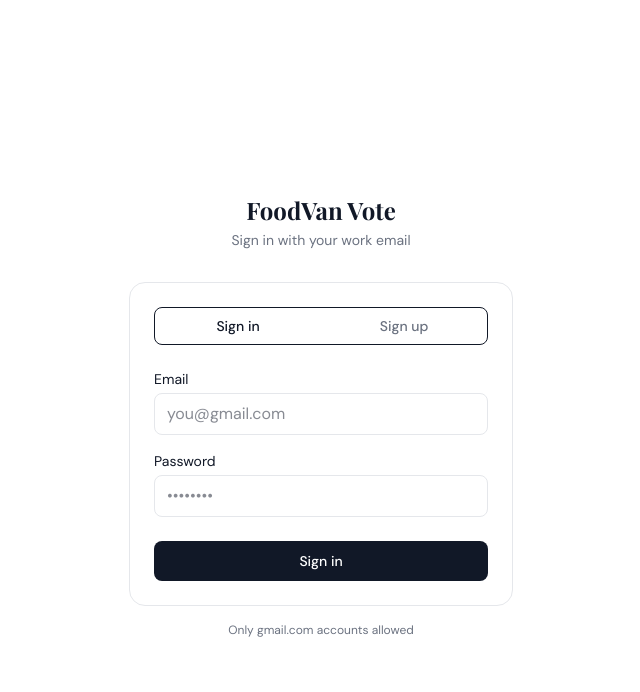
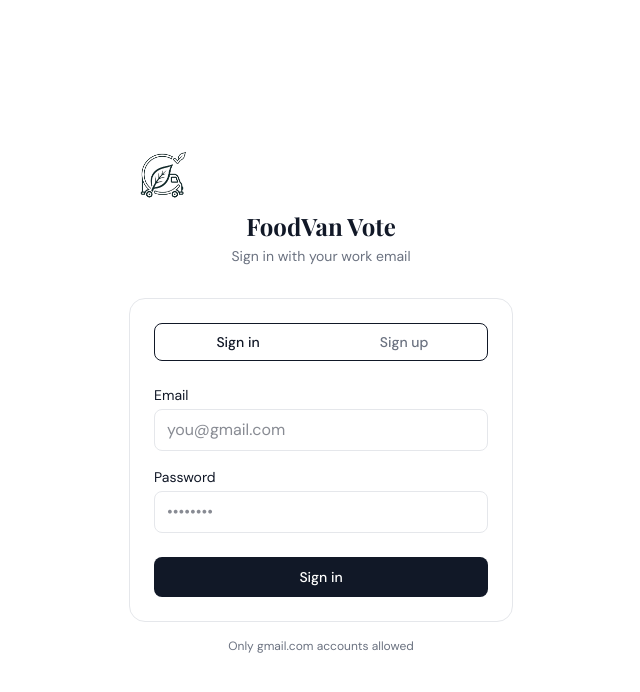
Before and after one commit to sajeeb-me/food-van-vote, a Next.js app: page / in a window 1280 px wide. Shown: the top 692 px of the page, without its empty margins (319-959 px from the left). Built offline with nearby package versions, Linux system fonts and the light colour scheme; no server answers.

Commit message:
Refactor code structure for improved readability and maintainability

```diff
--- a/src/app/page.tsx
+++ b/src/app/page.tsx
@@ -3,6 +3,7 @@
 import { useState } from "react";
 import { supabase } from "@/lib/supabase";
 import { Loader2, UtensilsCrossed } from "lucide-react";
+import Image from "next/image";
 
 const COMPANY_DOMAIN = "gmail.com"; // ← change to your actual domain
 
@@ -60,11 +61,12 @@ export default function LoginPage() {
   }
 
   return (
-    <main className="min-h-screen flex items-center justify-center m-4 p-4">
+    <main className="min-h-screen flex items-center justify-center px-4 bg-(--bg)">
       <div className="w-full max-w-sm">
 
         {/* Logo + Title */}
         <div className="mb-8 text-center">
+          <Image src="/logo.png" alt="FoodVan Vote" width={64} height={64} />
           <h1 className="text-2xl font-semibold" style={{ color: "var(--textBase)" }}>
             FoodVan Vote
           </h1>
```
Also changed, not shown: public/logo.png (added).
